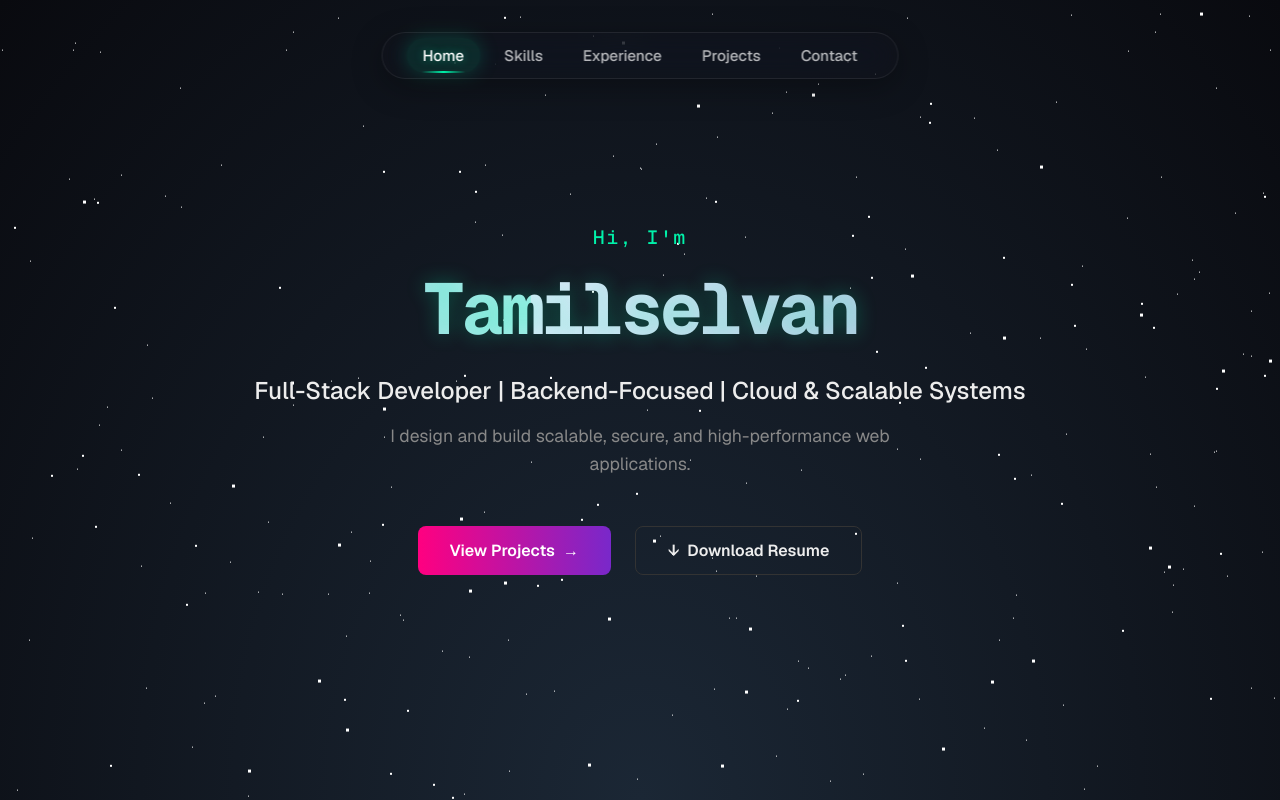
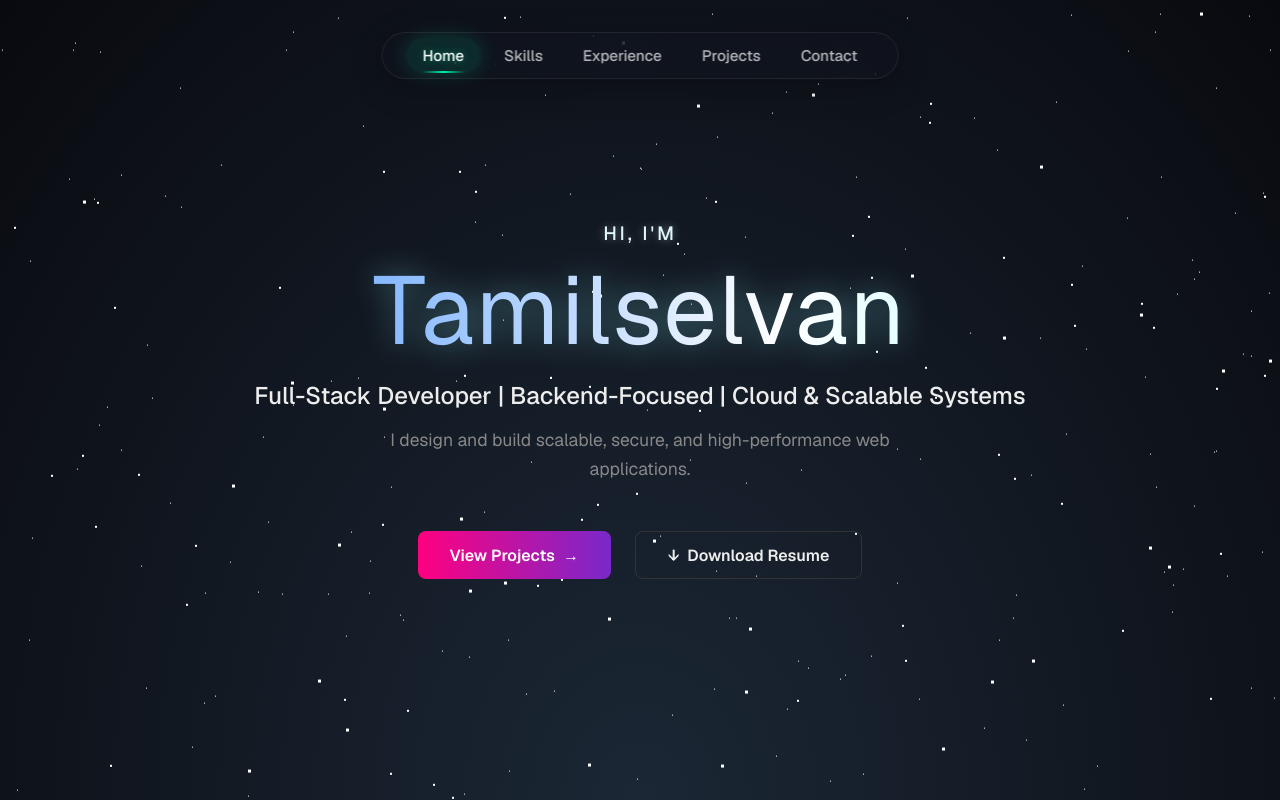
Before and after one commit to Tamilselvancinnaiyan/portfolioV1, a Next.js app: page / in a window 1280 px wide. Shown: the top 800 px of the page. Built offline with nearby package versions, Linux system fonts and the light colour scheme.

Commit message:
style: refine hero section greeting and title typography, color palette, and animation effects.

```diff
--- a/src/app/page.module.css
+++ b/src/app/page.module.css
@@ -26,41 +26,48 @@
 }
 
 .greeting {
-  font-family: var(--font-geist-mono);
+  font-family: var(--font-geist-sans);
   font-size: 1.2rem;
-  color: #00f2aa;
-  /* Neon Cyan */
+  color: #E0F7FA;
+  /* Pale Cloud Blue */
   margin-bottom: 1rem;
   display: block;
   font-weight: 500;
-  letter-spacing: 0.1em;
+  letter-spacing: 0.15em;
+  text-transform: uppercase;
+  text-shadow: 0 0 10px rgba(224, 247, 250, 0.4);
 }
 
 .title {
-  font-family: var(--font-geist-mono);
-  font-size: 4.5rem;
-  /* Slightly smaller for mono to fit nicely */
-  font-weight: 700;
+  font-family: var(--font-geist-sans);
+  font-size: 6rem;
+  font-weight: 400;
+  /* Lighter weight for airy feel */
   margin-bottom: 1.5rem;
-  line-height: 1.2;
+  line-height: 1.0;
 
-  /* Metallic Silver/Blue Gradient */
-  background: linear-gradient(to right, #e0eafc, #81a5c6, #a8edea);
+  /* Atmospheric Sky Gradient */
+  background: linear-gradient(to right, #ffffff, #89f7fe, #66a6ff, #ffffff);
   background-size: 200% auto;
 
   background-clip: text;
   -webkit-background-clip: text;
   -webkit-text-fill-color: transparent;
 
-  animation: shine 8s linear infinite;
-  text-shadow: 0 0 20px rgba(0, 242, 170, 0.3);
-  /* Cyan Glow */
-  letter-spacing: -0.05em;
+  filter: drop-shadow(0 0 15px rgba(137, 247, 254, 0.4));
+  /* Soft cloud glow */
+  letter-spacing: 0.02em;
+  /* More open */
+  animation: drift 10s linear infinite;
 }
 
-@keyframes shine {
-  to {
-    background-position: 200% center;
+@keyframes drift {
+  0% {
+    background-position: 0% 50%;
+  }
+
+  100% {
+    background-position: 200% 50%;
   }
 }
 
```
